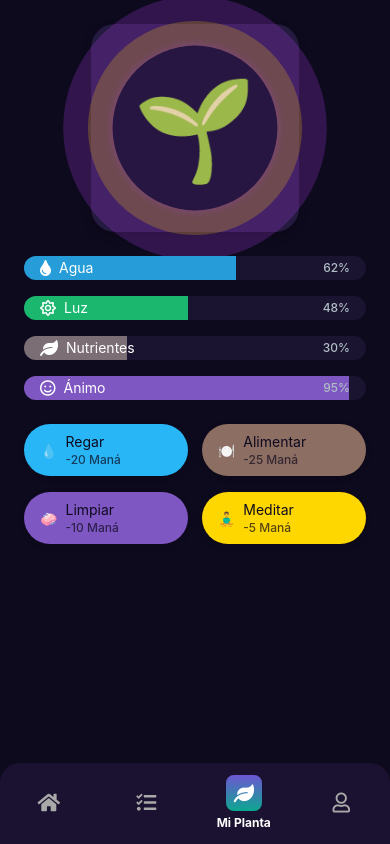
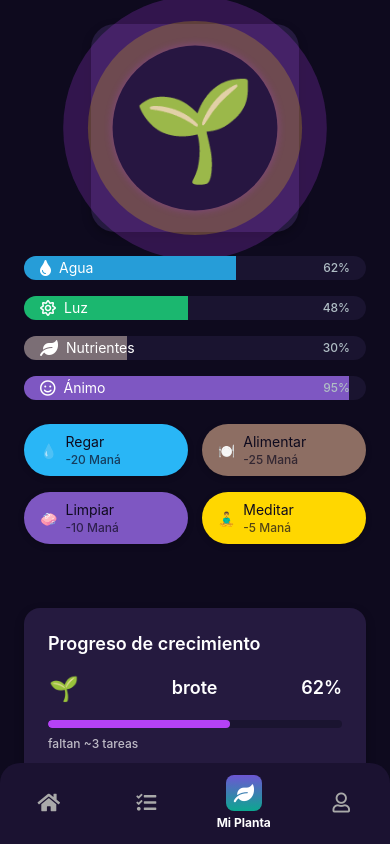
Before and after one commit to codesebastianvega/mana-bloom-app, a React Native app: screen /PlantScreen in a window 390 px wide. Built offline with nearby package versions, Linux system fonts and the light colour scheme.

Commit message:
feat(plant): progreso de crecimiento (etapa, barra animada y mini log de hitos)

```diff
--- /dev/null
+++ b/src/components/plant/GrowthMilestoneItem.js
@@ -0,0 +1,78 @@
+// [MB] Módulo: Planta / Sección: Progreso de crecimiento
+// Afecta: PlantScreen (mini log)
+// Propósito: renderiza un hito reciente de cuidado con icono y timestamp relativo
+// Puntos de edición futura: mover estilos a .styles.js o agregar soporte de i18n
+// Autor: Codex - Fecha: 2025-08-18
+
+import React from "react";
+import { View, Text, StyleSheet } from "react-native";
+import { Colors, Spacing, Typography, Opacity } from "../../theme";
+
+export default function GrowthMilestoneItem({ icon, title, delta, timestamp }) {
+  const relative = formatRelative(timestamp);
+  const accessibilityLabel = `Hito: ${title}${delta ? `, ${delta}` : ""}, ${relative}`;
+
+  return (
+    <View
+      // [MB] Cada hito se expone como texto accesible compuesto
+      accessibilityRole="text"
+      accessibilityLabel={accessibilityLabel}
+      style={styles.container}
+    >
+      {/* [MB] Primera fila: icono, título y delta */}
+      <View style={styles.row}>
+        {icon ? (
+          typeof icon === "string" ? (
+            <Text style={styles.icon}>{icon}</Text>
+          ) : (
+            <View style={styles.icon}>{icon}</View>
+          )
+        ) : null}
+        <Text style={styles.title}>{title}</Text>
+        {delta ? <Text style={styles.delta}>{delta}</Text> : null}
+      </View>
+      {/* [MB] Segunda fila: timestamp relativo */}
+      <Text style={styles.time}>{relative}</Text>
+    </View>
+  );
+}
+
+function formatRelative(ts) {
+  // [MB] Formato simple relativo en segundos/minutos/horas/días
+  const diff = Math.floor((Date.now() - ts) / 1000);
+  if (diff < 60) return `hace ${diff}s`;
+  if (diff < 3600) return `hace ${Math.floor(diff / 60)}m`;
+  if (diff < 86400) return `hace ${Math.floor(diff / 3600)}h`;
+  return `hace ${Math.floor(diff / 86400)}d`;
+}
+
+const styles = StyleSheet.create({
+  container: {
+    marginBottom: Spacing.small,
+  },
+  row: {
+    flexDirection: "row",
+    alignItems: "center",
+    justifyContent: "space-between",
+  },
+  icon: {
+    marginRight: Spacing.small,
+  },
+  title: {
+    ...Typography.body,
+    color: Colors.text,
+    flex: 1,
+  },
+  delta: {
+    ...Typography.body,
+    color: Colors.text,
+    opacity: Opacity.muted,
+    marginLeft: Spacing.small,
+  },
+  time: {
+    ...Typography.caption,
+    color: Colors.text,
+    opacity: Opacity.muted,
+    marginTop: Spacing.tiny,
+  },
+});
--- /dev/null
+++ b/src/components/plant/GrowthProgress.js
@@ -0,0 +1,235 @@
+// [MB] Módulo: Planta / Sección: Progreso de crecimiento
+// Afecta: PlantScreen (barra y log)
+// Propósito: mostrar etapa actual, progreso animado y últimos hitos
+// Puntos de edición futura: extraer colores de stage y consolidar estilos
+// Autor: Codex - Fecha: 2025-08-18
+
+import React, { useEffect, useRef, useState } from "react";
+import {
+  View,
+  Text,
+  StyleSheet,
+  Animated,
+  Easing,
+} from "react-native";
+import GrowthMilestoneItem from "./GrowthMilestoneItem";
+import {
+  Colors,
+  Spacing,
+  Radii,
+  Elevation,
+  Typography,
+  Opacity,
+} from "../../theme";
+
+// [MB] Acentos para crecimiento
+const ElementAccents = {
+  growth: Colors.primaryFantasy,
+};
+
+function getStageVisual(stage) {
+  // [MB] Mapa sencillo de etapa a emoji
+  const map = {
+    semilla: { emoji: "🌰", accentKey: "growth" },
+    brote: { emoji: "🌱", accentKey: "growth" },
+    planta: { emoji: "🌿", accentKey: "growth" },
+  };
+  return map[stage] || { emoji: "🌱", accentKey: "growth" };
+}
+
+export default function GrowthProgress({
+  stage,
+  progress,
+  etaText,
+  milestones = [],
+  style,
+}) {
+  const { emoji, accentKey } = getStageVisual(stage);
+  const accent = ElementAccents[accentKey || "growth"] || Colors.primary;
+
+  const percent = Math.round(progress * 100);
+
+  // [MB] Animación de fill de la barra
+  const anim = useRef(new Animated.Value(0)).current;
+  const [trackWidth, setTrackWidth] = useState(0);
+  useEffect(() => {
+    Animated.timing(anim, {
+      toValue: progress,
+      duration: 400,
+      easing: Easing.inOut(Easing.quad),
+      useNativeDriver: false,
+    }).start();
+  }, [progress, anim]);
+  const barWidth = anim.interpolate({ inputRange: [0, 1], outputRange: [0, trackWidth] });
+
+  // [MB] Halo y escala al cambiar de etapa
+  const prevStage = useRef(stage);
+  const badgeScale = useRef(new Animated.Value(1)).current;
+  const haloOpacity = useRef(new Animated.Value(0)).current;
+  useEffect(() => {
+    if (prevStage.current !== stage) {
+      prevStage.current = stage;
+      Animated.parallel([
+        Animated.sequence([
+          Animated.timing(badgeScale, {
+            toValue: 1.04,
+            duration: 125,
+            useNativeDriver: true,
+          }),
+          Animated.timing(badgeScale, {
+            toValue: 1,
+            duration: 125,
+            useNativeDriver: true,
+          }),
+        ]),
+        Animated.sequence([
+          Animated.timing(haloOpacity, {
+            toValue: 0.25,
+            duration: 125,
+            useNativeDriver: true,
+          }),
+          Animated.timing(haloOpacity, {
+            toValue: 0,
+            duration: 125,
+            useNativeDriver: true,
+          }),
+        ]),
+      ]).start();
+    }
+  }, [stage, badgeScale, haloOpacity]);
+
+  const accessibleStage = `Etapa: ${stage}, ${percent}% completado`;
+
+  return (
+    <View style={[styles.container, style]}>
+      <Text style={styles.sectionTitle} accessibilityRole="header">
+        Progreso de crecimiento
+      </Text>
+      {/* [MB] Etapa actual con badge y porcentaje */}
+      <View style={styles.header} accessible accessibilityLabel={accessibleStage}>
+        <View style={styles.badgeWrapper}>
+          <Animated.View
+            pointerEvents="none"
+            style={[styles.halo, { backgroundColor: accent, opacity: haloOpacity }]}
+          />
+          <Animated.View style={[styles.badge, { transform: [{ scale: badgeScale }] }]}
+            accessible={false}
+          >
+            <Text style={styles.badgeText}>{emoji}</Text>
+          </Animated.View>
+        </View>
+        <Text style={styles.stageLabel}>{stage}</Text>
+        <Text style={styles.percent}>{percent}%</Text>
+      </View>
+      <View
+        style={styles.barTrack}
+        accessibilityRole="progressbar"
+        accessibilityLabel="Progreso hacia la siguiente etapa"
+        accessibilityValue={{ min: 0, max: 100, now: percent }}
+        onLayout={(e) => setTrackWidth(e.nativeEvent.layout.width)}
+      >
+        <Animated.View style={[styles.barFill, { backgroundColor: accent, width: barWidth }]} />
+      </View>
+      {etaText ? <Text style={styles.eta}>{etaText}</Text> : null}
+      <View style={styles.milestones}>
+        {milestones.length === 0 ? (
+          <View style={styles.empty}>
+            <Text style={styles.emptyIcon}>🕰️</Text>
+            <Text style={styles.emptyText}>Sin eventos recientes</Text>
+          </View>
+        ) : (
+          milestones.slice(0, 5).map((m) => <GrowthMilestoneItem key={m.id} {...m} />)
+        )}
+      </View>
+    </View>
+  );
+}
+
+const styles = StyleSheet.create({
+  container: {
+    backgroundColor: Colors.surfaceElevated,
+    padding: Spacing.large,
+    borderRadius: Radii.lg,
+    ...Elevation.card,
+    alignSelf: "stretch",
+  },
+  sectionTitle: {
+    ...Typography.title,
+    color: Colors.text,
+    marginBottom: Spacing.base,
+  },
+  header: {
+    flexDirection: "row",
+    alignItems: "center",
+    justifyContent: "space-between",
+  },
+  badgeWrapper: {
+    width: Spacing.xlarge,
+    height: Spacing.xlarge,
+    marginRight: Spacing.small,
+  },
+  badge: {
+    width: "100%",
+    height: "100%",
+    borderRadius: Radii.pill,
+    alignItems: "center",
+    justifyContent: "center",
+  },
+  halo: {
+    position: "absolute",
+    top: 0,
+    left: 0,
+    right: 0,
+    bottom: 0,
+    borderRadius: Radii.pill,
+  },
+  badgeText: {
+    fontSize: Spacing.xlarge * 0.75,
+  },
+  stageLabel: {
+    ...Typography.title,
+    color: Colors.text,
+    flex: 1,
+    textAlign: "center",
+  },
+  percent: {
+    ...Typography.title,
+    color: Colors.text,
+  },
+  barTrack: {
+    // [MB] Track con surfaceAlt (no existe surfaceVariant)
+    height: Spacing.small,
+    borderRadius: Radii.pill,
+    backgroundColor: Colors.surfaceAlt,
+    marginTop: Spacing.base,
+    overflow: "hidden",
+  },
+  barFill: {
+    height: "100%",
+    borderRadius: Radii.pill,
+  },
+  eta: {
+    ...Typography.caption,
+    color: Colors.text,
+    opacity: Opacity.muted,
+    marginTop: Spacing.small,
+  },
+  milestones: {
+    marginTop: Spacing.large,
+  },
+  empty: {
+    alignItems: "center",
+    justifyContent: "center",
+    paddingVertical: Spacing.base,
+  },
+  emptyIcon: {
+    fontSize: Spacing.large,
+    opacity: Opacity.muted,
+    marginBottom: Spacing.small,
+  },
+  emptyText: {
+    ...Typography.body,
+    color: Colors.text,
+    opacity: Opacity.muted,
+  },
+});
--- a/src/screens/PlantScreen.js
+++ b/src/screens/PlantScreen.js
@@ -9,6 +9,7 @@ import { SafeAreaView, ScrollView, StyleSheet } from "react-native";
 import PlantHero from "../components/plant/PlantHero";
 import CareMetrics from "../components/plant/CareMetrics";
 import QuickActions from "../components/plant/QuickActions";
+import GrowthProgress from "../components/plant/GrowthProgress";
 import { Colors, Spacing } from "../theme";
 
 export default function PlantScreen() {
@@ -35,6 +36,18 @@ export default function PlantScreen() {
           cooldowns={{ water: 0, feed: 0, clean: 0, meditate: 0 }}
           onAction={(key) => console.log("[MB] acción", key)}
         />
+        {/* [MB] Progreso de crecimiento */}
+        <GrowthProgress
+          stage="brote"
+          progress={0.62}
+          etaText="faltan ~3 tareas"
+          milestones={[
+            { id: "m1", icon: "💧", title: "Regaste", delta: "+15 Agua", timestamp: Date.now() - 1000 * 60 * 20 },
+            { id: "m2", icon: "🍃", title: "Aplicaste nutrientes", delta: "+10 Nutrientes", timestamp: Date.now() - 1000 * 60 * 90 },
+            { id: "m3", icon: "🧘", title: "Meditaste", delta: "+10 Ánimo", timestamp: Date.now() - 1000 * 60 * 200 },
+          ]}
+          style={{ alignSelf: "stretch", marginTop: Spacing.large }}
+        />
       </ScrollView>
     </SafeAreaView>
   );
```
